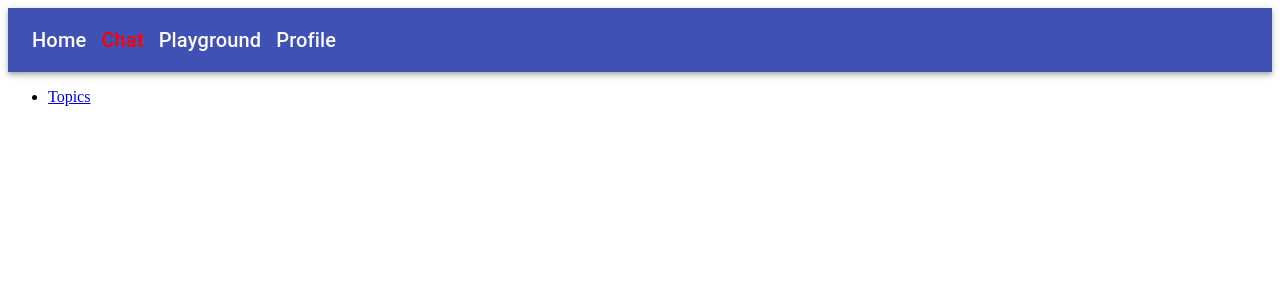
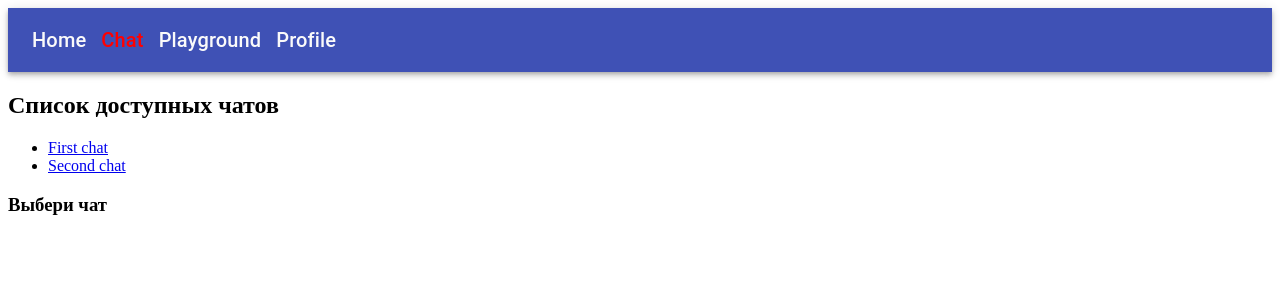
Before and after one commit to nikita1984/reactHomeWork_4, a React (Create React App) app: page /chat in a window 1280 px wide. Shown: the top 300 px of the page. Built offline with nearby package versions, Linux system fonts and the light colour scheme.

Commit message:
create element chatList from NestedRouter-constructor

```diff
--- a/src/App.js
+++ b/src/App.js
@@ -1,5 +1,5 @@
 import { BrowserRouter as Router, Switch, Route } from "react-router-dom";
-import Chat from "./Chat";
+import ChatList from "./Chat";
 import Playground from "./Playground";
 import Home from "./Home";
 import AppBar from "./AppBar";
@@ -11,9 +11,9 @@ const App = () => {
       <AppBar />
 
       <Switch>
-        <Route path="/chat">
-          <Chat />
-        </Route>
+          <Route path="/chat">
+            <ChatList />
+          </Route>
 
         <Route path="/playground">
           <Playground />
--- a/src/Chat/index.js
+++ b/src/Chat/index.js
@@ -1,4 +1,4 @@
-import React from "react";
+// import React from "react";
 import {
   BrowserRouter as Router,
   Switch,
@@ -8,54 +8,28 @@ import {
   useParams
 } from "react-router-dom";
 
-export default function App() {
-  return (
-    <Router>
-      <div>
-        <ul>
-          <li>
-            <Link to="/topics">Topics</Link>
-          </li>
-        </ul>
-
-        <Switch>
-          <Route path="/topics">
-            <Topics />
-          </Route>
-        </Switch>
-      </div>
-    </Router>
-  );
-}
-
-function Topics() {
+function ChatList() {
   let match = useRouteMatch();
 
   return (
     <div>
-      <h2>Topics</h2>
+      <h2>Список доступных чатов</h2>
 
       <ul>
         <li>
           <Link to={`${match.url}/chat1`}>First chat</Link>
         </li>
         <li>
-          <Link to={`${match.url}/chat2`}>
-            Second chat
-          </Link>
+          <Link to={`${match.url}/chat2`}>Second chat</Link>
         </li>
       </ul>
 
-      {/* The Topics page has its own <Switch> with more routes
-          that build on the /topics URL path. You can think of the
-          2nd <Route> here as an "index" page for all topics, or
-          the page that is shown when no topic is selected */}
       <Switch>
         <Route path={`${match.path}/:topicId`}>
           <Topic />
         </Route>
         <Route path={match.path}>
-          <h3>Please select a topic.</h3>
+          <h3>Выбери чат</h3>
         </Route>
       </Switch>
     </div>
@@ -66,3 +40,6 @@ function Topic() {
   let { topicId } = useParams();
   return <h3>Requested topic ID: {topicId}</h3>;
 }
+
+
+export default ChatList;
```
